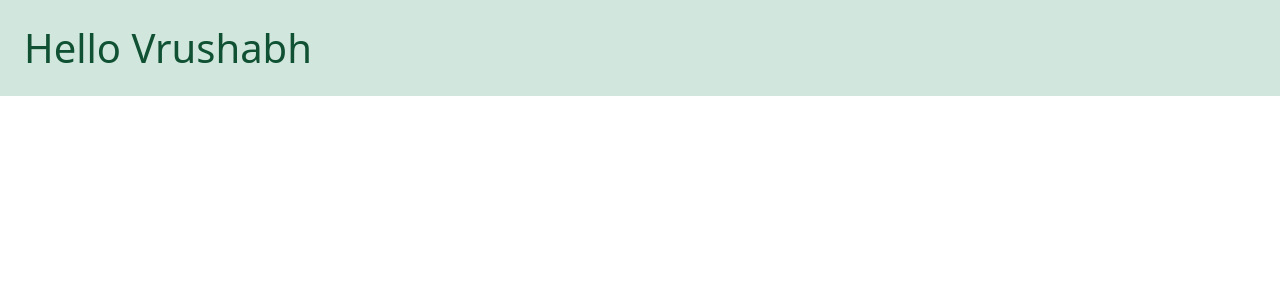
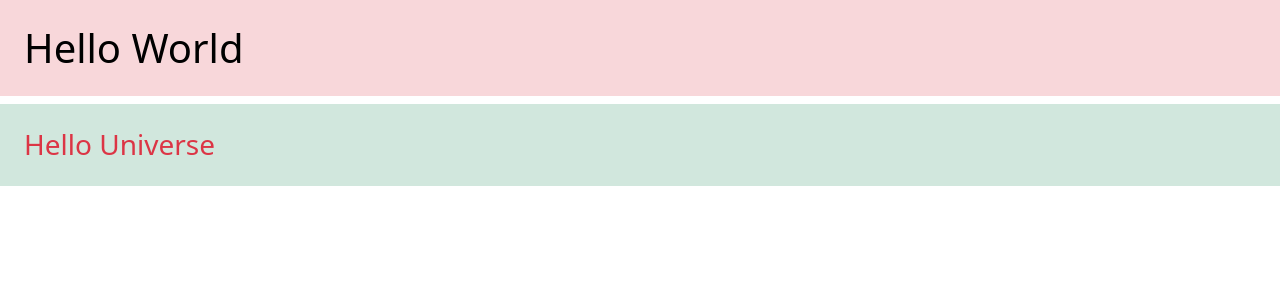
Before and after one commit to dhonevrushabh07/react-project-day18-part2, a React (Create React App) app: page / in a window 1280 px wide. Shown: the top 300 px of the page. Built offline with nearby package versions, Linux system fonts and the light colour scheme.

Commit message:
app.js modified for 3rd time

```diff
--- a/src/App.js
+++ b/src/App.js
@@ -1,3 +1,16 @@
+/**
+ * class --in Javascript class reserved keyword
+ * because of that we have to use "className" stead of "class".  class--->className
+ * @returns
+ */
+
 export default function App() {
-  return <h1 className="bg-alert alert-success p-4">Hello Vrushabh</h1>;
+  return (
+    <div>
+      <h1 className="bg-alert alert-danger p-4 text-black">Hello World</h1>
+      <h1 className="bg-alert alert-success p-4 fs-3 text-danger">
+        Hello Universe
+      </h1>
+    </div>
+  );
 }
```
